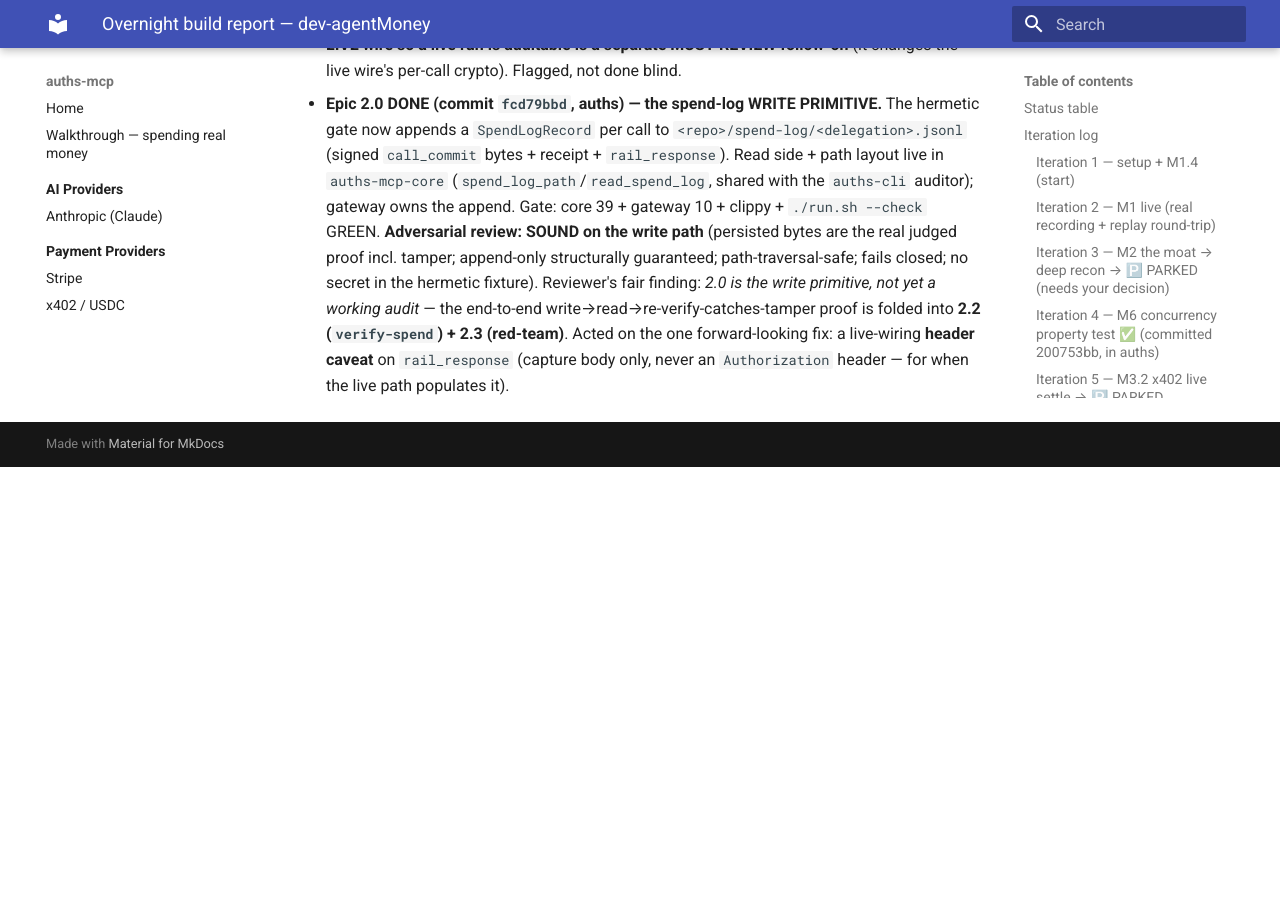
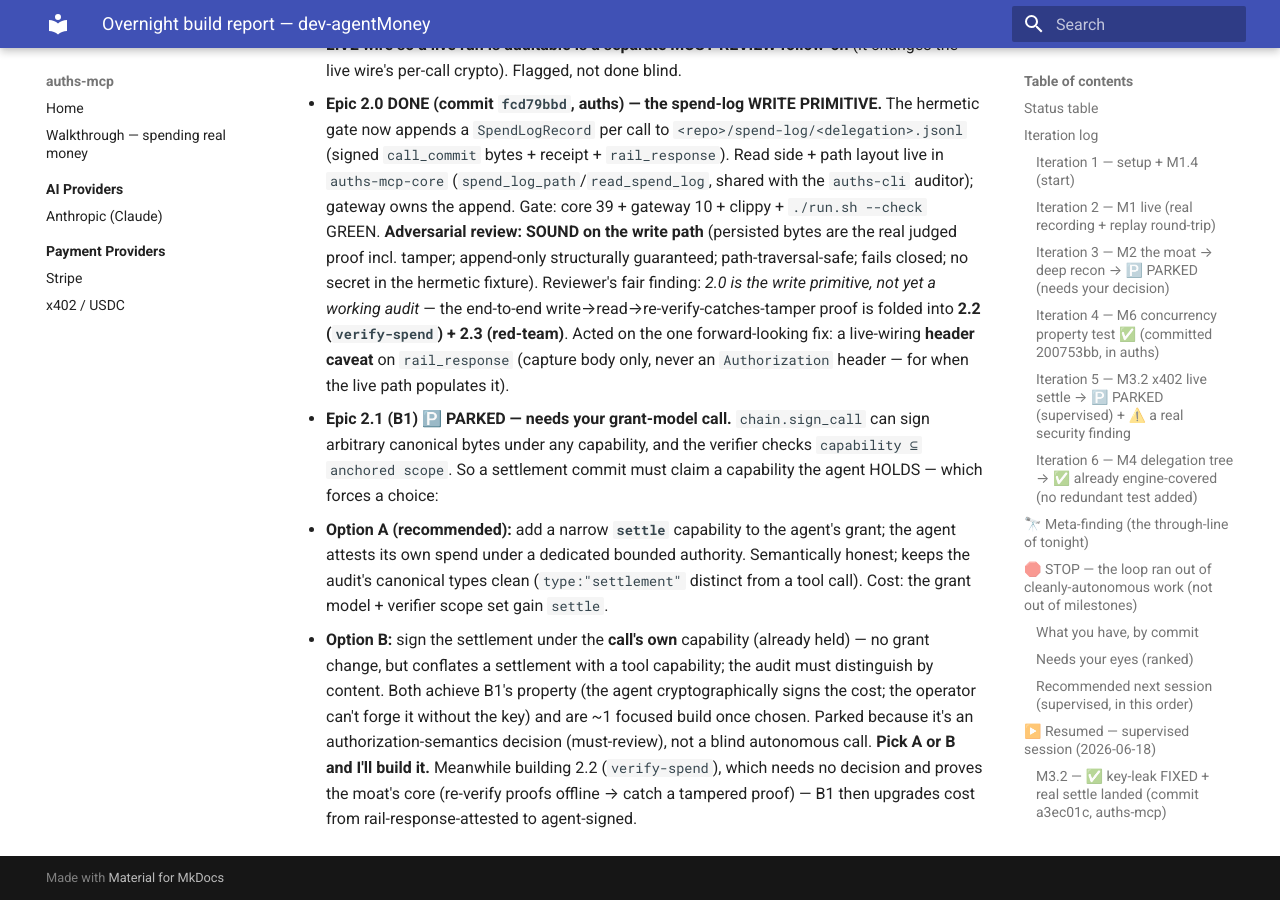
Before and after one commit to auths-dev/auths-mcp, an MkDocs documentation site: the page built from docs/plans/overnight-report.md, in a window 1280 px wide and 900 px high, scrolled down 7935 px. Built offline with MkDocs 1.6.1 and Material for MkDocs 9.7.7, drawn with Linux system fonts in a browser that asks for light colours; before the commit the page ends 8402 px from its top, so only the background shows below that; some of the changed text lies outside the part shown.

Commit message:
report: M2 epic 2.1 (B1) parked for your grant-model call (option A: settle capability / B: reuse call capability); building 2.2 verify-spend next (no decision needed)

```diff
--- a/docs/plans/overnight-report.md
+++ b/docs/plans/overnight-report.md
@@ -14,7 +14,7 @@
 |---|---|---|---|
 | M1.4 cleanups | ✅ done | high | no |
 | M1 live transcript | ✅ done (round-trip) | high | no — but see note¹ |
-| M2 the moat | 🟡 **building** — 2.4 + 2.0 done; B1 (2.1) next | med | yes — B1 + live-wire signing |
+| M2 the moat | 🟡 **building** — 2.4 + 2.0 done; **2.1/B1 parked (your call)**; 2.2 next | med | **YES — pick B1 option A/B** |
 | M3 cross-rail (hermetic) | 🅿️ PARKED — gateway restructuring | — | no |
 | M3.2 x402 EIP-3009 + real settle | ✅ **done — key-leak FIXED + real settle** | high | reviewed (payment code) |
 | M4 delegation tree | ✅ engine-covered (gateway e2e pending) | high | no |
@@ -281,3 +281,18 @@
   write→read→re-verify-catches-tamper proof is folded into **2.2 (`verify-spend`) + 2.3 (red-team)**.
   Acted on the one forward-looking fix: a live-wiring **header caveat** on `rail_response`
   (capture body only, never an `Authorization` header — for when the live path populates it).
+- **Epic 2.1 (B1) 🅿️ PARKED — needs your grant-model call.** `chain.sign_call` can sign arbitrary
+  canonical bytes under any capability, and the verifier checks `capability ⊆ anchored scope`. So a
+  settlement commit must claim a capability the agent HOLDS — which forces a choice:
+  - **Option A (recommended):** add a narrow **`settle`** capability to the agent's grant; the agent
+    attests its own spend under a dedicated bounded authority. Semantically honest; keeps the audit's
+    canonical types clean (`type:"settlement"` distinct from a tool call). Cost: the grant model +
+    verifier scope set gain `settle`.
+  - **Option B:** sign the settlement under the **call's own** capability (already held) — no grant
+    change, but conflates a settlement with a tool capability; the audit must distinguish by content.
+  Both achieve B1's property (the agent cryptographically signs the cost; the operator can't forge it
+  without the key) and are ~1 focused build once chosen. Parked because it's an
+  authorization-semantics decision (must-review), not a blind autonomous call. **Pick A or B and I'll
+  build it.** Meanwhile building 2.2 (`verify-spend`), which needs no decision and proves the moat's
+  core (re-verify proofs offline → catch a tampered proof) — B1 then upgrades cost from
+  rail-response-attested to agent-signed.
```
